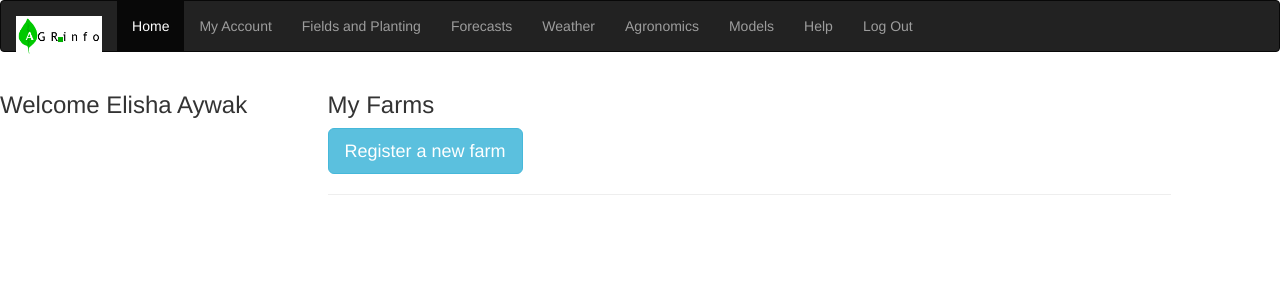
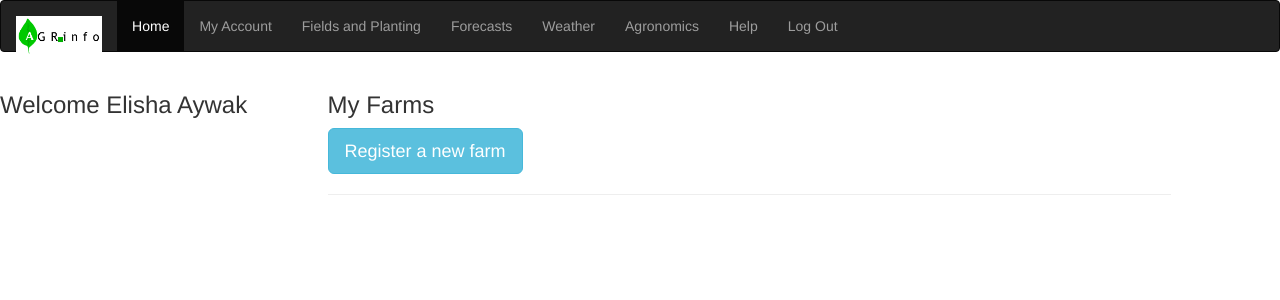
Before and after one commit to kiptoo/akhi, a PHP site: page /home.php in a window 1280 px wide. Shown: the top 300 px of the page. Run offline with PHP 8.4, Linux system fonts and the light colour scheme; a user stored in the database is signed in; data comes from the database, SQL or seed files in the repository; some libraries are stand-ins or nearby versions.

Commit message:
agronomics page

```diff
--- a/home.php
+++ b/home.php
@@ -72,7 +72,6 @@ if (!isset($_SESSION['newfarm']))
       <li><a href="forecast.php">Forecasts</a></li>
       <li><a href="weather.php">Weather</a></li>
       <li><a href="agronomics.php">Agronomics</a></li>
-      <li><a href="models.php">Models</a></li>
       <li><a href="help.php">Help</a></li>
       <li><a href="logout.php">Log Out</a></li>
     </ul>
```
